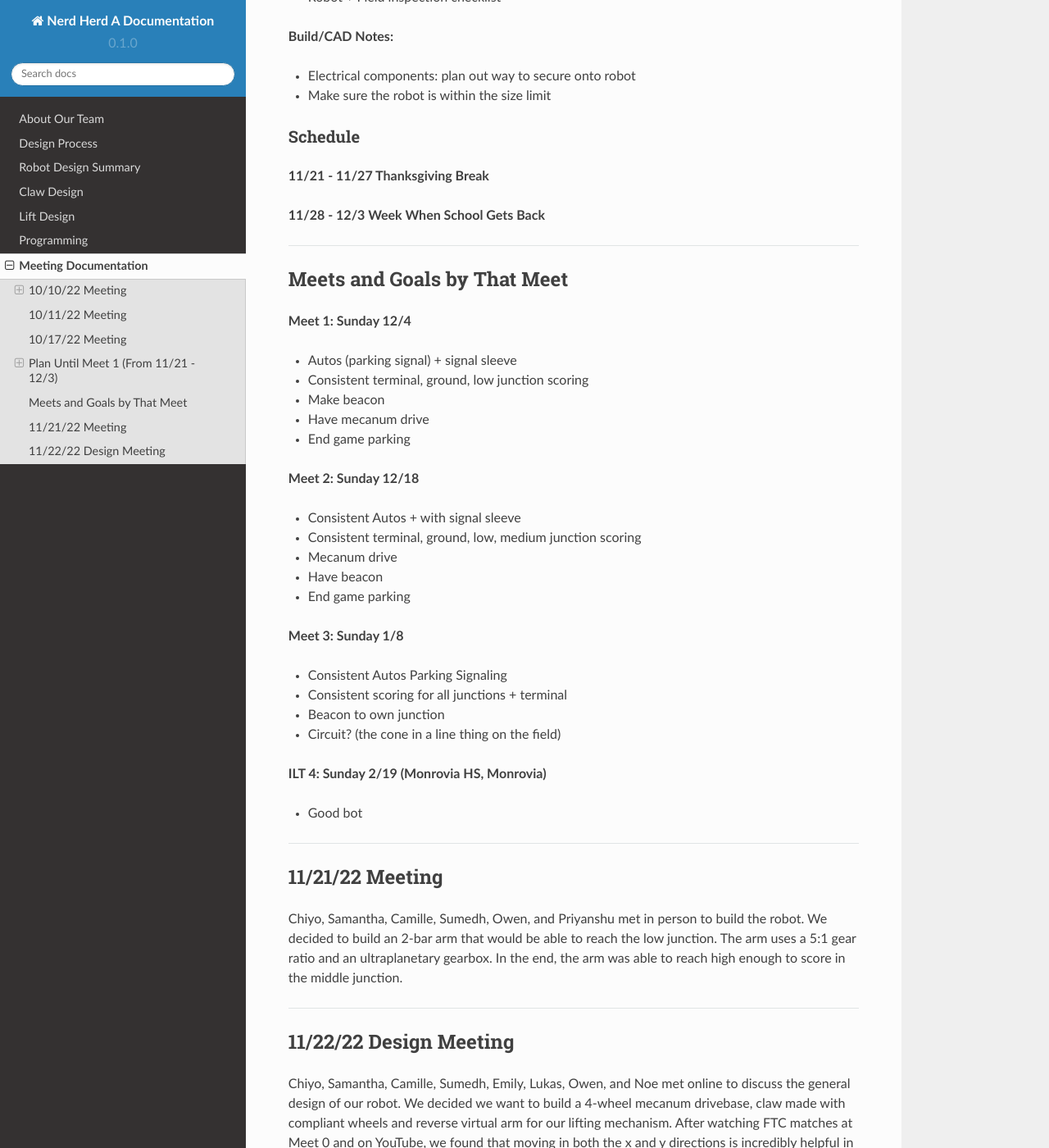
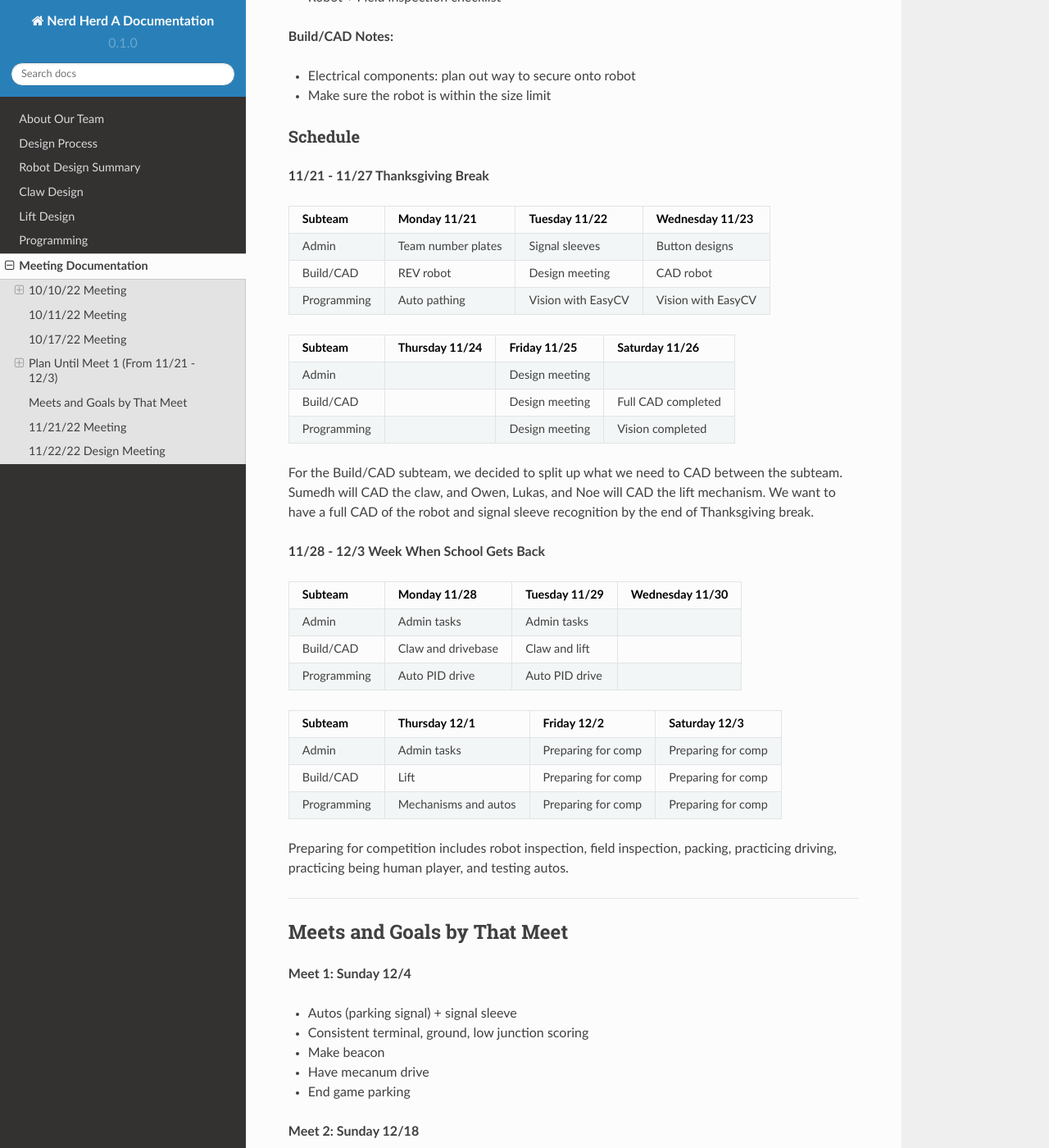
Before and after one commit to samanthac02/FTCDocumentation, a Sphinx documentation site: the page built from docs/source/meetingDocumentation.rst, in a window 1280 px wide and 1400 px high, scrolled down 2875 px. Shown: the whole window at 82% size. Built offline with Sphinx 7.4.7 and the Read the Docs theme 2.0.0, drawn with Linux system fonts in a browser that asks for light colours.

Commit message:
Update meetingDocumentation.rst

```diff
--- a/docs/source/meetingDocumentation.rst
+++ b/docs/source/meetingDocumentation.rst
@@ -127,7 +127,51 @@
 
 **11/21 - 11/27 Thanksgiving Break**
 
++-------------+---------------------+---------------------+---------------------+
+| Subteam     | Monday 11/21        | Tuesday 11/22       | Wednesday 11/23     |
++=============+=====================+=====================+=====================+
+| Admin       | Team number plates  | Signal sleeves      | Button designs      |
++-------------+---------------------+---------------------+---------------------+
+| Build/CAD   | REV robot           | Design meeting      | CAD robot           |
++-------------+---------------------+---------------------+---------------------+
+| Programming | Auto pathing        | Vision with EasyCV  | Vision with EasyCV  |
++-------------+---------------------+---------------------+---------------------+
+
++-------------+---------------------+---------------------+---------------------+
+| Subteam     | Thursday 11/24      | Friday 11/25        | Saturday 11/26      |
++=============+=====================+=====================+=====================+
+| Admin       |                     | Design meeting      |                     |
++-------------+---------------------+---------------------+---------------------+
+| Build/CAD   |                     | Design meeting      | Full CAD completed  |
++-------------+---------------------+---------------------+---------------------+
+| Programming |                     | Design meeting      | Vision completed    |
++-------------+---------------------+---------------------+---------------------+
+
+For the Build/CAD subteam, we decided to split up what we need to CAD between the subteam. Sumedh will CAD the claw, and Owen, Lukas, and Noe will CAD the lift mechanism. We want to have a full CAD of the robot and signal sleeve recognition by the end of Thanksgiving break.
+
 **11/28 - 12/3 Week When School Gets Back**
+
++-------------+----------------------+---------------------+---------------------+
+| Subteam     | Monday 11/28         | Tuesday 11/29       | Wednesday 11/30     |
++=============+======================+=====================+=====================+
+| Admin       | Admin tasks          | Admin tasks         |                     |
++-------------+----------------------+---------------------+---------------------+
+| Build/CAD   | Claw and drivebase   | Claw and lift       |                     |
++-------------+----------------------+---------------------+---------------------+
+| Programming | Auto PID drive       | Auto PID drive      |                     |
++-------------+----------------------+---------------------+---------------------+
+
++-------------+----------------------+---------------------+---------------------+
+| Subteam     | Thursday 12/1        | Friday 12/2         | Saturday 12/3       |
++=============+======================+=====================+=====================+
+| Admin       | Admin tasks          | Preparing for comp  | Preparing for comp  |
++-------------+----------------------+---------------------+---------------------+
+| Build/CAD   | Lift                 | Preparing for comp  | Preparing for comp  |
++-------------+----------------------+---------------------+---------------------+
+| Programming | Mechanisms and autos | Preparing for comp  | Preparing for comp  |
++-------------+----------------------+---------------------+---------------------+
+
+Preparing for competition includes robot inspection, field inspection, packing, practicing driving, practicing being human player, and testing autos.
 
 =============================
 
```
